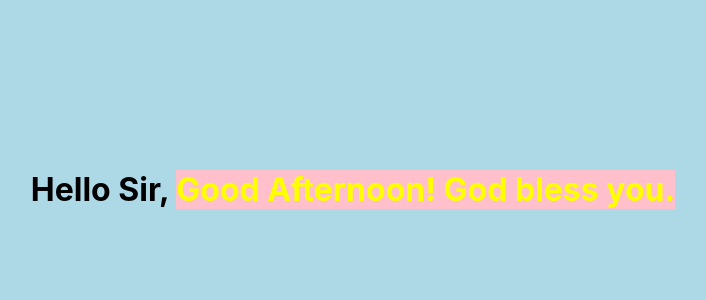
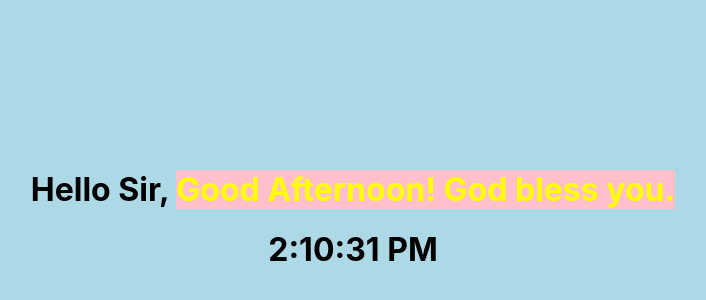
Before and after one commit to TalhaBhutto/GreetingApp, a React (Create React App) app in the folder greeting-app/: page / in a window 1280 px wide. Shown: the part 130-430 px from the top of the page, without its empty margins (287-993 px from the left). Built offline with nearby package versions, Linux system fonts and the light colour scheme.

Commit message:
Update App.js

```diff
--- a/greeting-app/src/App.js
+++ b/greeting-app/src/App.js
@@ -3,6 +3,7 @@ import './App.css';
 
 let CDate=new Date()
 CDate=CDate.getHours();
+let Time=new Date().toLocaleTimeString();
 let greeting="";
 let cssStyle={
   backgroundColor:"Pink",
@@ -27,6 +28,7 @@ function App() {
   return (
     <div className="App">
       <h1 style={{marginTop:"300px"}}>Hello Sir, <span style={cssStyle}>{greeting}</span></h1>
+      <h1>{Time}</h1>
     </div>
   );
 }
```
